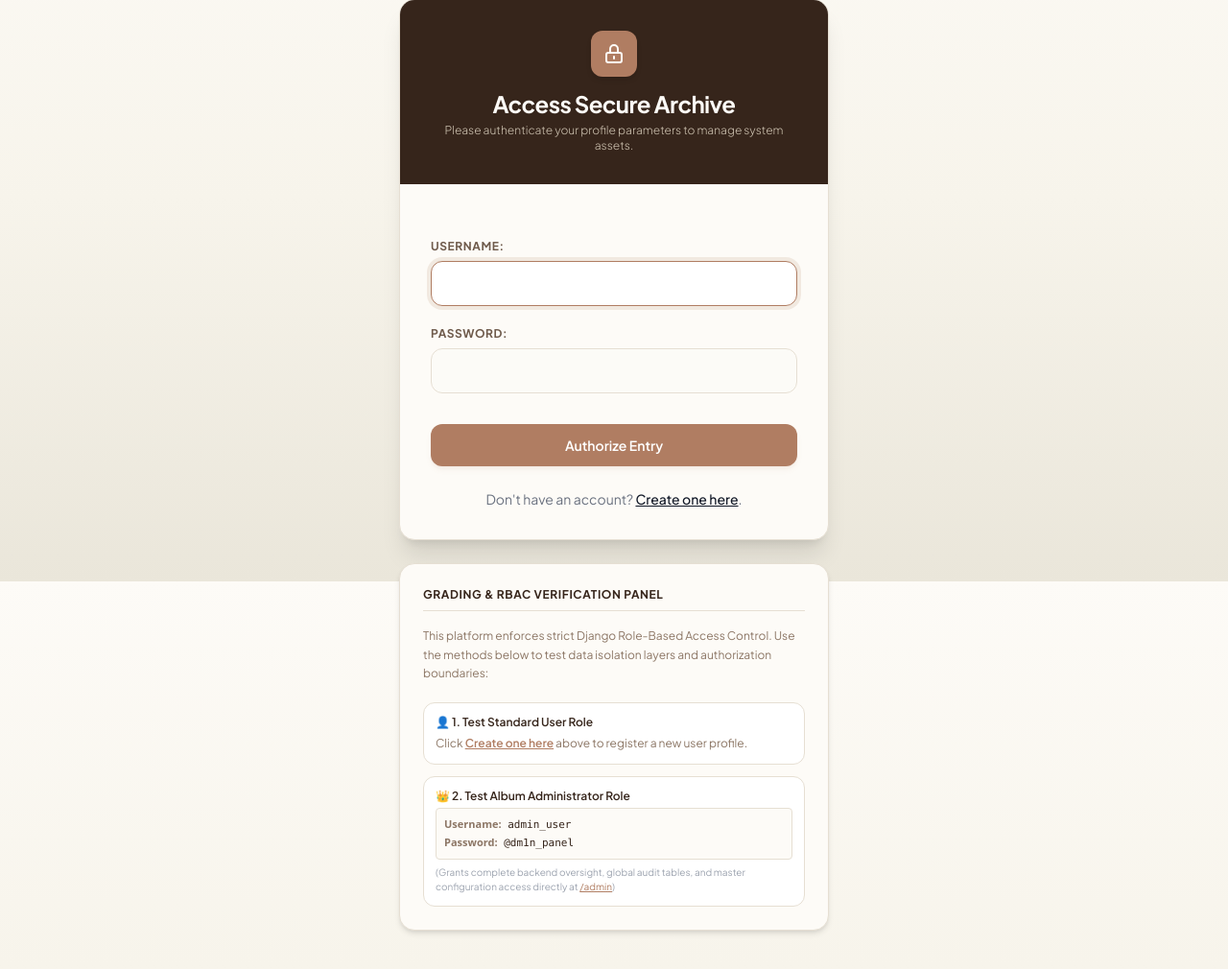
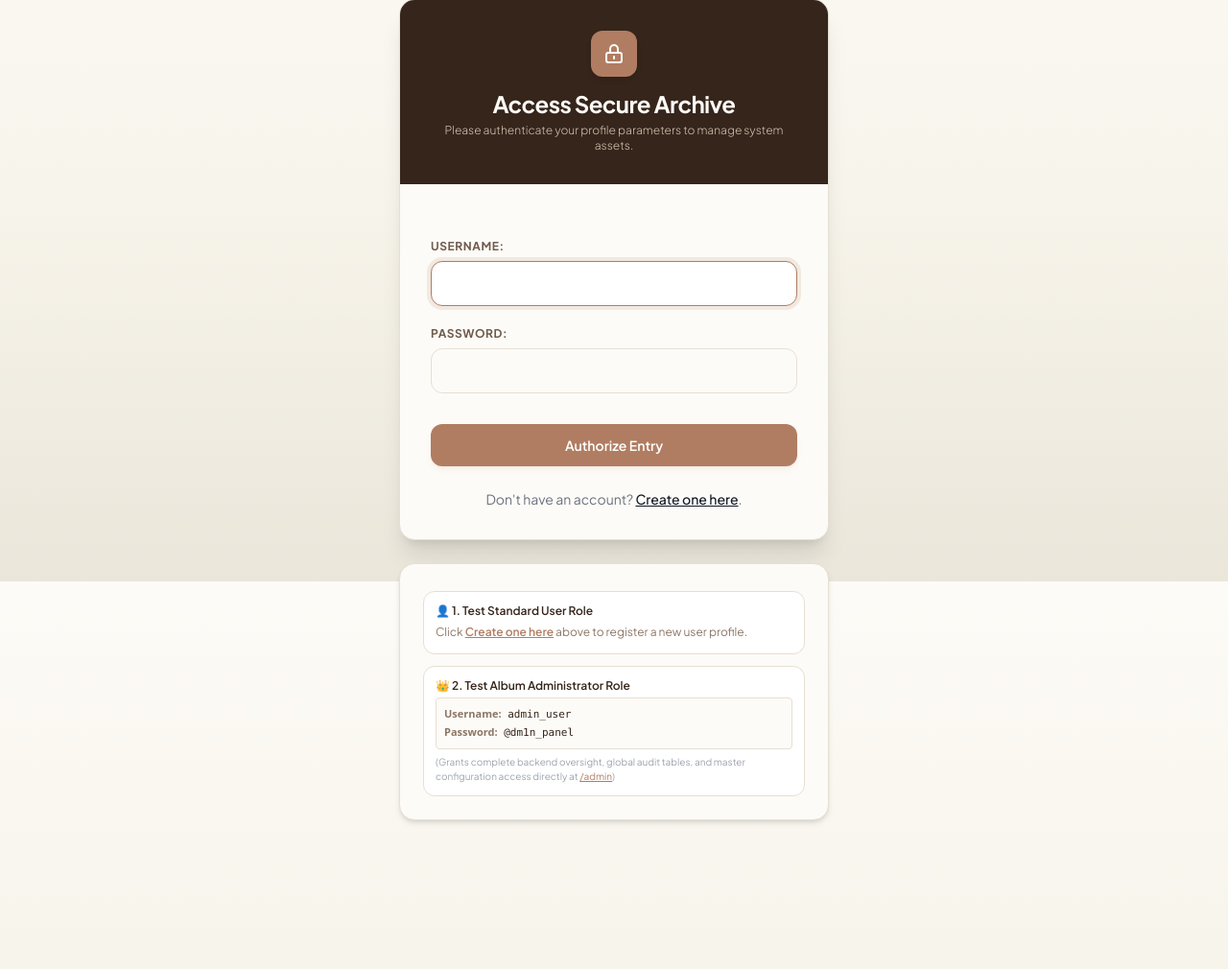
Before and after one commit to rainierorogan-code/album-project, a Django app: page /accounts/login/ in a window 1280 px wide. Shown: the part 194-1204 px from the top of the page at 96% size. Run offline with Django 5.2, Linux system fonts and the light colour scheme; some libraries are stand-ins or nearby versions.

Commit message:
Remove unnecessary text

```diff
--- a/albums/templates/registration/login.html
+++ b/albums/templates/registration/login.html
@@ -39,12 +39,7 @@
     </div>
 
     <div class="bg-[#fdfbf7] border border-[#e6dfd3] rounded-2xl p-6 text-sm text-[#6e5a4b] space-y-4 shadow-md">
-        <div class="font-bold text-[#36251b] uppercase tracking-wider text-xs border-b border-[#e6dfd3] pb-2 flex items-center gap-1.5">
-            <span>Grading & RBAC Verification Panel</span>
-        </div>
-        <p class="text-xs text-[#8c7665] leading-relaxed">
-            This platform enforces strict Django Role-Based Access Control. Use the methods below to test data isolation layers and authorization boundaries:
-        </p>
+
         <div class="space-y-3 pt-1 text-xs">
             <div class="bg-white p-3 rounded-xl border border-[#e6dfd3] shadow-xs">
                 <span class="block font-semibold text-[#36251b] mb-1">👤 1. Test Standard User Role</span>
```
